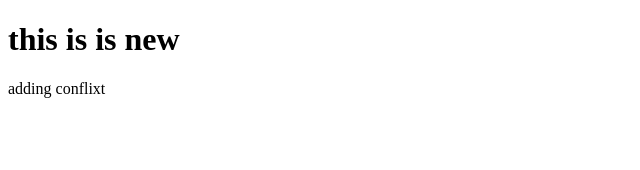
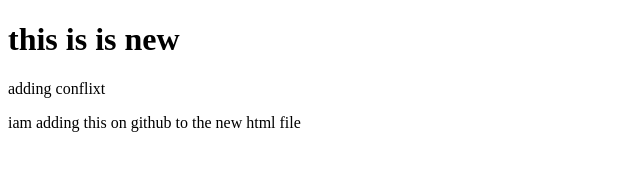
Before and after one commit to pranay2008IM/stupid, a plain HTML site: page new.html in a window 1280 px wide. Shown: the whole page, without its empty margins (0-640 px from the left). Drawn offline with Linux system fonts and the light colour scheme.

Commit message:
Update new.html

```diff
--- a/new.html
+++ b/new.html
@@ -8,5 +8,6 @@
 <body>
     <h1>this is is new</h1>
     <p> adding conflixt</p>
+    <p>iam adding this on github to the new html file </p>
 </body>
 </html>
```
